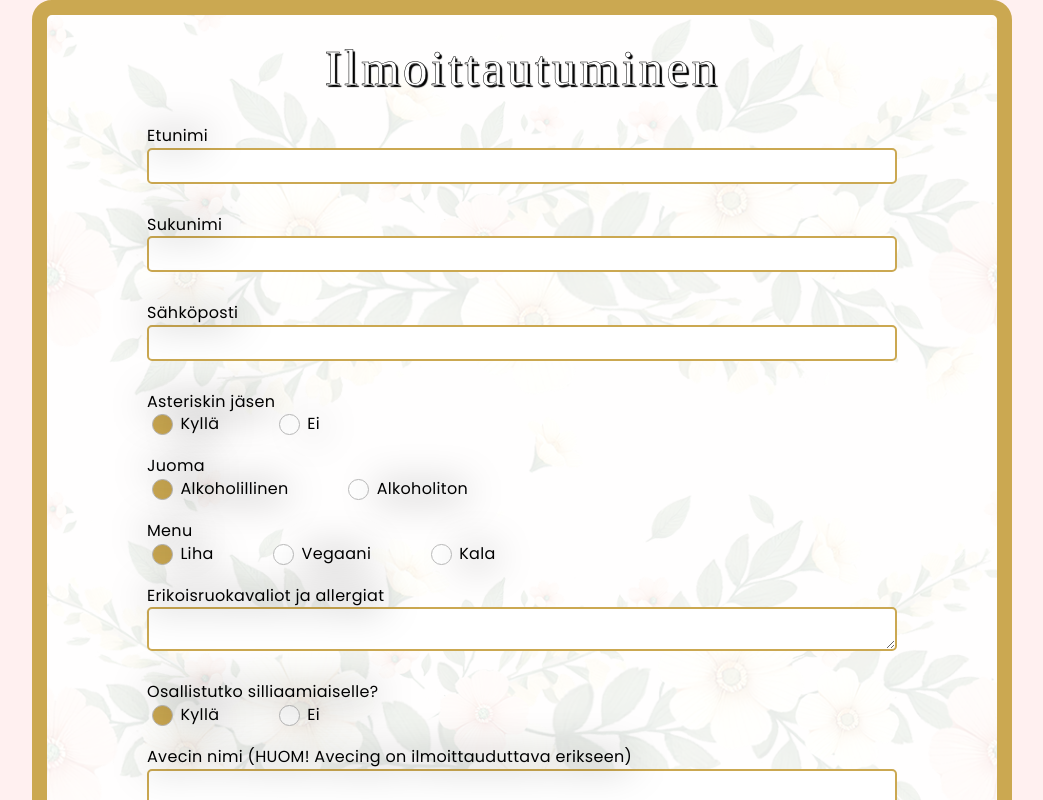
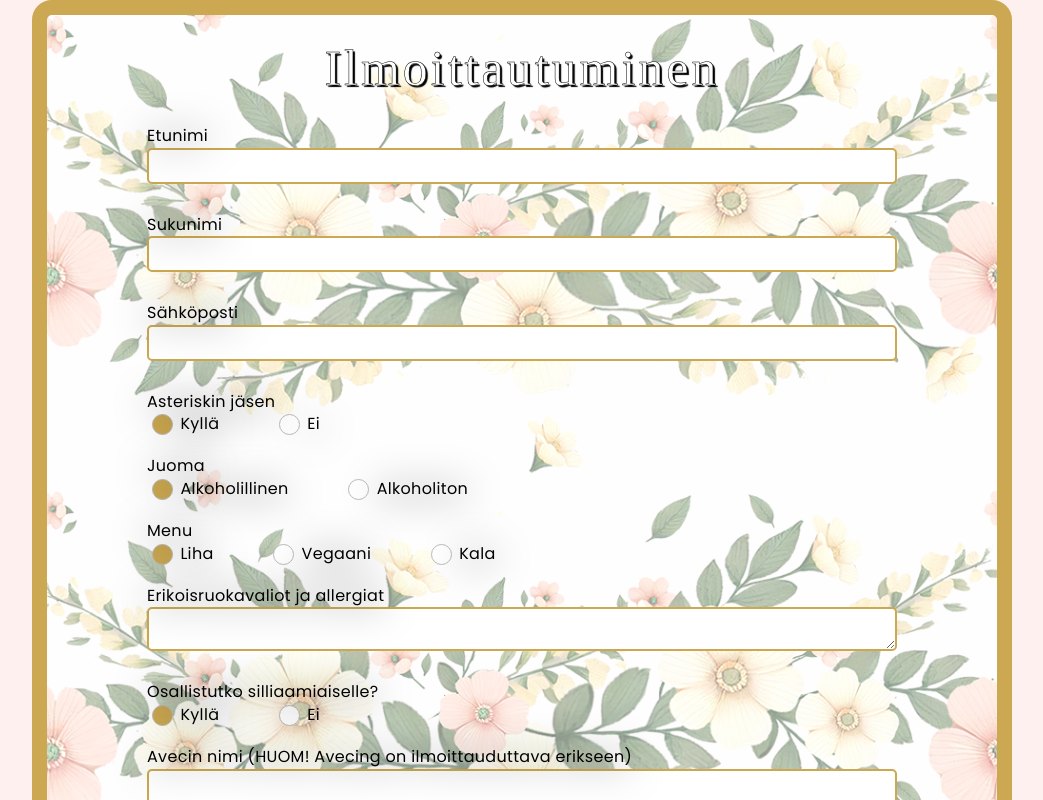
Before and after one commit to asteriskiry/53v, a SvelteKit app: page /tesmi/ilmo in a window 1280 px wide. Shown: the top 800 px of the page, without its empty margins (118-1161 px from the left). Built offline with nearby package versions, Linux system fonts and the light colour scheme; a web font is replaced by a local one.

Commit message:
apple :)

```diff
--- a/src/style/app.scss
+++ b/src/style/app.scss
@@ -84,11 +84,10 @@ a {
 }
 
 .flower-bg {
-    background-image: url(v.$chain);
+    background-image: linear-gradient(rgba(255, 255, 255, 0.5), rgba(255, 255, 255, 0.5)), url(v.$chain);
     background-position: 50% 50%;
     background-size: contain;
     background-color: rgba(255, 255, 255, 0.90);
-    background-blend-mode: lighten;
 }
 
 .wrap {
--- a/vite.config.js
+++ b/vite.config.js
@@ -2,8 +2,5 @@ import { sveltekit } from '@sveltejs/kit/vite';
 import { defineConfig } from 'vite';
 
 export default defineConfig({
-	plugins: [sveltekit()],
-	server: {
-		port: 3000
-	}
+	plugins: [sveltekit()]
 });
```
